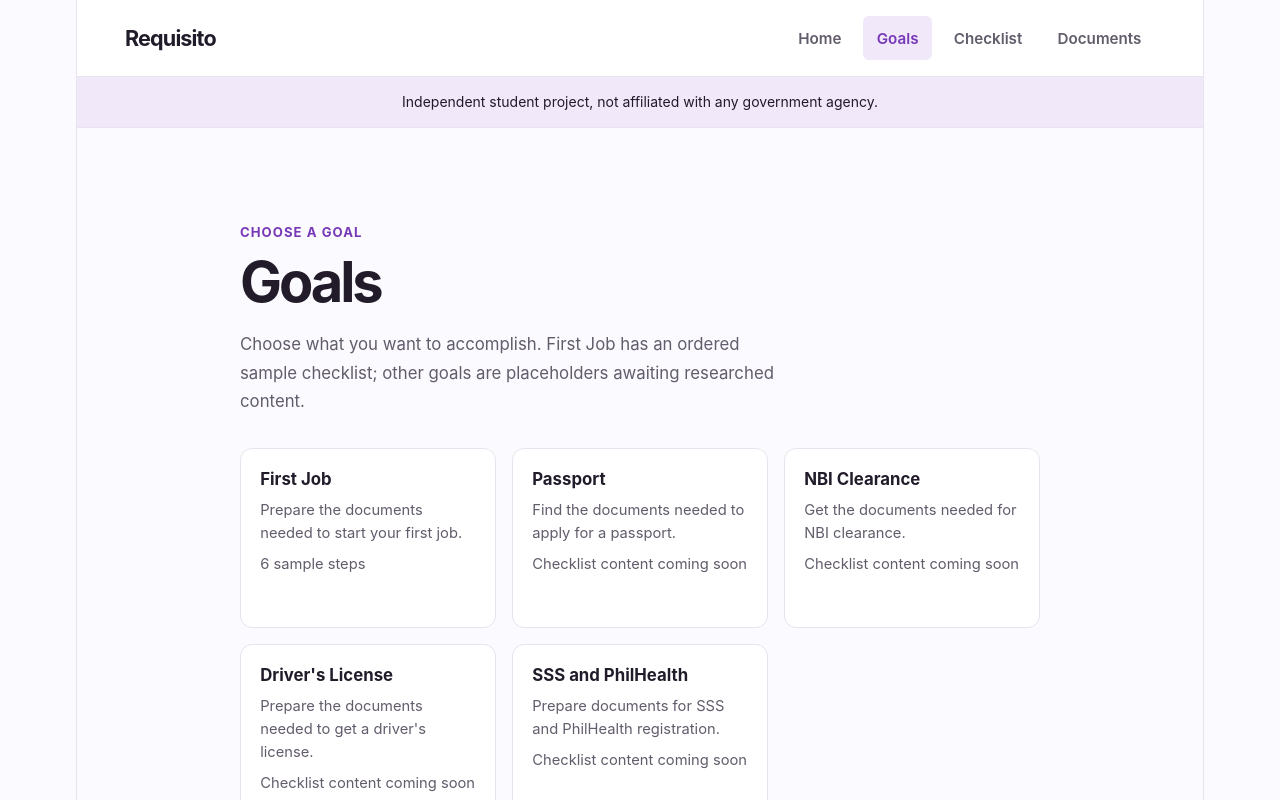
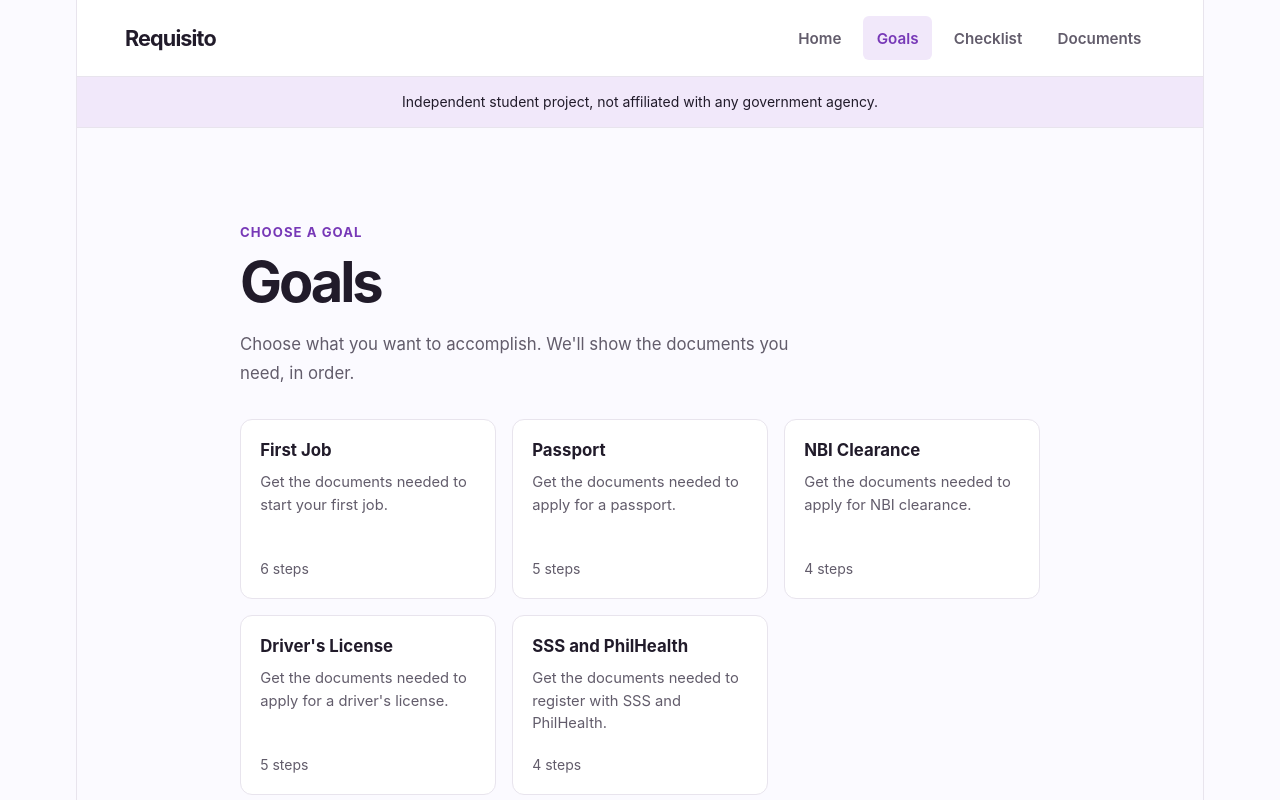
Before and after one commit to UIC-CCS-WEB-DEVELOPMENT-2026-2027/requisito, a React (Vite) app: page /goals in a window 1280 px wide. Shown: the top 800 px of the page. Built offline with nearby package versions, Linux system fonts and the light colour scheme.

Commit message:
Enhance GoalCard component with steps count display and update goals data

```diff
--- a/src/App.css
+++ b/src/App.css
@@ -275,6 +275,14 @@
   font-size: 0.92rem;
   line-height: 1.55;
   overflow-wrap: anywhere;
+}
+
+.goal-card-steps-count {
+  margin: auto 0 0;
+  padding-top: 1rem;
+  color: var(--text);
+  font-size: 0.875rem;
+  line-height: 1.4;
 }
 
 .goal-grid > li {
--- a/src/components/GoalCard.jsx
+++ b/src/components/GoalCard.jsx
@@ -1,10 +1,11 @@
-// Props: title, description, stepsCount.
 function GoalCard({ title, description, stepsCount }) {
   return (
     <article className="goal-card">
       <h2 className="goal-card-title">{title}</h2>
       <p className="goal-card-description">{description}</p>
-      <p className="goal-card-description">{stepsCount > 0 ? stepsCount + ' sample steps' : 'Checklist content coming soon'}</p>
+      <p className="goal-card-steps-count">
+        {stepsCount} {stepsCount === 1 ? 'step' : 'steps'}
+      </p>
     </article>
   )
 }
--- a/src/data/goals.js
+++ b/src/data/goals.js
@@ -1,33 +1,33 @@
-// First Job has sample checklist data; other goals are placeholders retained from Szianzey's UI.
+// Static placeholders until issue #8 data is ready; derive stepsCount from the real requirements list then.
 export const goals = [
   {
-    "id": 1,
-    "title": "First Job",
-    "description": "Prepare the documents needed to start your first job.",
-    "stepsCount": 6
+    id: 1,
+    title: 'First Job',
+    description: 'Get the documents needed to start your first job.',
+    stepsCount: 6,
   },
   {
-    "id": 2,
-    "title": "Passport",
-    "description": "Find the documents needed to apply for a passport.",
-    "stepsCount": 0
+    id: 2,
+    title: 'Passport',
+    description: 'Get the documents needed to apply for a passport.',
+    stepsCount: 5,
   },
   {
-    "id": 3,
-    "title": "NBI Clearance",
-    "description": "Get the documents needed for NBI clearance.",
-    "stepsCount": 0
+    id: 3,
+    title: 'NBI Clearance',
+    description: 'Get the documents needed to apply for NBI clearance.',
+    stepsCount: 4,
   },
   {
-    "id": 4,
-    "title": "Driver's License",
-    "description": "Prepare the documents needed to get a driver's license.",
-    "stepsCount": 0
+    id: 4,
+    title: "Driver's License",
+    description: "Get the documents needed to apply for a driver's license.",
+    stepsCount: 5,
   },
   {
-    "id": 5,
-    "title": "SSS and PhilHealth",
-    "description": "Prepare documents for SSS and PhilHealth registration.",
-    "stepsCount": 0
-  }
+    id: 5,
+    title: 'SSS and PhilHealth',
+    description: 'Get the documents needed to register with SSS and PhilHealth.',
+    stepsCount: 4,
+  },
 ]
--- a/src/pages/Goals.jsx
+++ b/src/pages/Goals.jsx
@@ -2,19 +2,25 @@ import { Link } from 'react-router-dom'
 import GoalCard from '../components/GoalCard.jsx'
 import { getGoals } from '../data/helpers.js'
 
-// Props: none. Goals come only from helpers.js.
 function Goals() {
   const goals = getGoals()
   return (
     <section className="page-content flow-content" aria-labelledby="goals-title">
       <p className="eyebrow">Choose a goal</p>
       <h1 id="goals-title">Goals</h1>
-      <p className="page-description">Choose what you want to accomplish. First Job has an ordered sample checklist; other goals are placeholders awaiting researched content.</p>
+      <p className="page-description">
+        Choose what you want to accomplish. We'll show the documents you need,
+        in order.
+      </p>
       <ul className="goal-grid" aria-label="Available goals">
         {goals.map((goal) => (
           <li key={goal.id}>
             <Link className="goal-card-link" to={'/checklist?goal=' + goal.id}>
-              <GoalCard title={goal.title} description={goal.description} stepsCount={goal.stepsCount} />
+              <GoalCard
+                title={goal.title}
+                description={goal.description}
+                stepsCount={goal.stepsCount}
+              />
             </Link>
           </li>
         ))}
```
